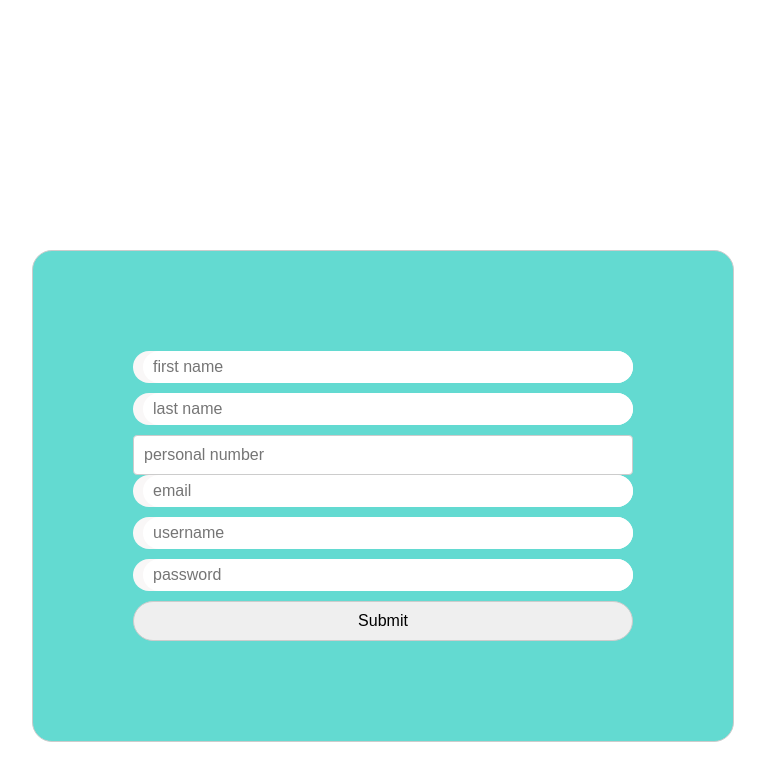
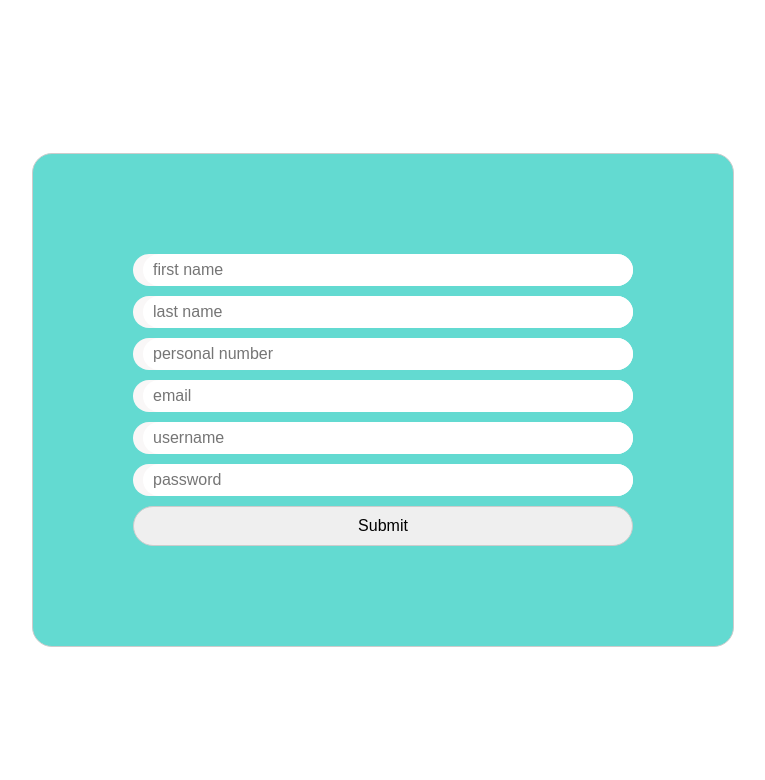
Before and after one commit to Sebbsoon/IV1201_client, a React (Create React App) app in the folder client/: page /signup in a window 1280 px wide. Shown: the top 780 px of the page, without its empty margins (257-1022 px from the left). Built offline with nearby package versions, Linux system fonts and the light colour scheme.

Commit message:
updated css and view

```diff
--- a/client/src/App.js
+++ b/client/src/App.js
@@ -8,6 +8,8 @@ import {
 import { LogInView } from './Views/loginView';
 import { SignUpView } from './Views/signUpView';
 import { HomeView } from './Views/home';
+import { Link } from 'react-router-dom';
+import '../src/Styling/first.css';
 
 /**
  *
@@ -16,7 +18,7 @@ import { HomeView } from './Views/home';
 
 function App() {
 	return (
-		<div>
+		<div className="start-div">
 			<Router>
 				<Routes>
 					<Route path="/login" element={<LogInView />} />
@@ -40,8 +42,11 @@ function RedirectButton() {
 
 	if (location.pathname === '/') {
 		return (
-			<button onClick={() => window.location.replace('/login')}>
-				Welcome to our tivoli! Click the button to get to the login page!
+			<button
+				className="first-button"
+				onClick={() => window.location.replace('/login')}
+			>
+				Welcome to our tivoli! Click me to get to the login page!
 			</button>
 		);
 	}
--- /dev/null
+++ b/client/src/Styling/first.css
@@ -0,0 +1,35 @@
+.first-button:hover {
+  background-color: white;
+  color: rgb(226, 213, 213);
+  transition: all 0.3s ease-in-out;
+}
+
+.first-button{
+	font-size: 2pc;
+	font-family: 'Franklin Gothic Medium', 'Arial Narrow', Arial, sans-serif;
+	width: 500px;
+  height: 200px;
+  box-shadow: 2px 2px 5px rgba(218, 207, 207, 0.3);
+	background-image: linear-gradient(to bottom, #b19d9d, #cbbaba);
+	border-radius: 5px;
+	text-shadow: 1px 1px 2px rgba(205, 194, 194, 0.5);
+	background-color: black;
+
+}
+.start-div {
+  display: flex;
+  align-items: center;
+  justify-content: center;
+  height: 100vh;
+	background-color: white;
+	width: 100vw;
+  height: 100vh;
+
+
+
+}
+.body-first{
+	margin: 0;
+  padding: 0;
+	background-color: white;
+}
--- a/client/src/Styling/style.css
+++ b/client/src/Styling/style.css
@@ -20,7 +20,7 @@ button{
 	font-family: sans-serif;
 }
 
-body{
+.body-login{
 	background-color: white;
 }
 h1{
--- a/client/src/Styling/styleSign.css
+++ b/client/src/Styling/styleSign.css
@@ -13,7 +13,7 @@
   background-color: white;
 }
 
-.first-div, .last-div, .email-div, .username-div, .password-div, .personID-div {
+.first-div, .last-div, .pnr-div, .email-div, .username-div, .password-div {
 	display: flex;
 	background-color: rgb(249, 247, 247);
 	height: 4vh;
@@ -22,7 +22,7 @@
 
 
 }
-.first-input, .last-input, .email-input, .user-input, .pass-input, .personID-input {
+.first-input, .last-input, .pnr-input, .email-input, .user-input, .pass-input {
 	width: 100%;
 	display: flex;
 	border:0px;
--- a/client/src/Styling/styleapp.css
+++ b/client/src/Styling/styleapp.css
@@ -6,6 +6,24 @@ label {
   display: block;
   margin-bottom: 5px;
 }
+html, body {
+  margin: 0;
+  padding: 0;
+}
+
+.application {
+  display: flex;
+  background-color: white;
+  width: 100%;
+  height: 100%;
+}
+
+.comp label {
+  padding-left: 30px;
+}
+
+
+
 
 input,
 textarea {
--- a/client/src/Views/applicantHome.js
+++ b/client/src/Views/applicantHome.js
@@ -1,8 +1,8 @@
 import React, { useState } from 'react';
 import '../Styling/styleapp.css';
 import axios from 'axios';
-const SERVER_URL = "https://iv1201-server.onrender.com"
-//const SERVER_URL = 'http://localhost:8000';
+//const SERVER_URL = "https://iv1201-server.onrender.com"
+const SERVER_URL = 'http://localhost:8000';
 
 /**
  *
@@ -105,7 +105,7 @@ export function ApplicantHome() {
 		return <div>Applicants only</div>;
 	} else {
 		return (
-			<div>
+			<div className="application">
 				<form onSubmit={onSubmit}>
 					{availabilityFields.map((field, index) => (
 						<div key={index} className="availability">
--- a/client/src/Views/loginView.js
+++ b/client/src/Views/loginView.js
@@ -1,8 +1,8 @@
 import React, { useState } from 'react';
 import '../Styling/style.css';
 import axios from 'axios';
-const SERVER_URL = "https://iv1201-server.onrender.com"
-//const SERVER_URL = 'http://localhost:8000';
+
+const SERVER_URL = 'http://localhost:8000';
 
 /**
  *
--- a/client/src/Views/recruiterHome.js
+++ b/client/src/Views/recruiterHome.js
@@ -1,7 +1,7 @@
 import axios from 'axios';
 import React, { useState } from 'react';
-const SERVER_URL = "https://iv1201-server.onrender.com"
-//const SERVER_URL = 'http://localhost:8000';
+//const SERVER_URL = "https://iv1201-server.onrender.com"
+const SERVER_URL = 'http://localhost:8000';
 
 /**
  *
--- a/client/src/Views/signUpView.js
+++ b/client/src/Views/signUpView.js
@@ -1,8 +1,8 @@
 import React, { useState } from 'react';
 import '../Styling/styleSign.css';
 import axios from 'axios';
-const SERVER_URL = "https://iv1201-server.onrender.com"
-//const SERVER_URL = 'http://localhost:8000';
+
+const SERVER_URL = 'http://localhost:8000';
 
 /**
  *
@@ -10,13 +10,39 @@ const SERVER_URL = "https://iv1201-server.onrender.com"
  * application form.
  */
 export function SignUpView() {
-	const [connErr, setConnErr] = useState(false);
+	const [errors, setErrors] = useState({});
+
 	async function onSubmit(e) {
 		e.preventDefault();
 
 		const formData = new FormData(e.target);
 		const { name, surname, pnr, email, username, password } =
 			Object.fromEntries(formData.entries());
+
+		const inputErrors = {};
+		if (!name) {
+			inputErrors.name = 'Please enter your first name';
+		}
+		if (!surname) {
+			inputErrors.surname = 'Please enter your last name';
+		}
+		if (!pnr) {
+			inputErrors.pnr = 'Please enter your personal number';
+		}
+		if (!email) {
+			inputErrors.email = 'Please enter your email';
+		}
+		if (!username) {
+			inputErrors.username = 'Please enter your username';
+		}
+		if (!password) {
+			inputErrors.password = 'Please enter your password';
+		}
+
+		if (Object.keys(inputErrors).length > 0) {
+			setErrors(inputErrors);
+			return;
+		}
 
 		try {
 			const response = await axios.post(SERVER_URL + '/person/signup', {
@@ -34,23 +60,26 @@ export function SignUpView() {
 			localStorage.setItem('role', role);
 			const person_id = response.data.success.person.person_id;
 			localStorage.setItem('person_id', person_id);
-			setConnErr(false)
+			setErrors({});
 			window.location.href = '/home?id=2';
 		} catch (error) {
 			console.error(error);
-			setConnErr(true)
+			setErrors({ connectionError: 'Connection error' });
 		}
 	}
+
 	return (
 		<div className="flex-div">
-			<form className="signUpForm" onSubmit={(e) => onSubmit(e)}>
+			<form className="signUpForm" onSubmit={(e) => onSubmit(e)} noValidate>
 				<div class="first-div">
 					<input
 						class="first-input"
 						type="text"
 						name="name"
 						placeholder="first name"
+						required
 					/>
+					{errors.name && <div className="error">{errors.name}</div>}
 				</div>
 				<div class="last-div">
 					<input
@@ -58,7 +87,9 @@ export function SignUpView() {
 						type="text"
 						name="surname"
 						placeholder="last name"
+						required
 					/>
+					{errors.surname && <div className="error">{errors.surname}</div>}
 				</div>
 				<div class="pnr-div">
 					<input
@@ -66,7 +97,9 @@ export function SignUpView() {
 						type="text"
 						name="pnr"
 						placeholder="personal number"
+						required
 					/>
+					{errors.pnr && <div className="error">{errors.pnr}</div>}
 				</div>
 				<div class="email-div">
 					<input
@@ -74,7 +107,9 @@ export function SignUpView() {
 						type="email"
 						name="email"
 						placeholder="email"
+						required
 					/>
+					{errors.email && <div className="error">{errors.email}</div>}
 				</div>
 				<div class="username-div">
 					<input
@@ -82,7 +117,9 @@ export function SignUpView() {
 						type="text"
 						name="username"
 						placeholder="username"
+						required
 					/>
+					{errors.username && <div className="error">{errors.username}</div>}
 				</div>
 				<div class="password-div">
 					<input
@@ -90,16 +127,17 @@ export function SignUpView() {
 						type="text"
 						name="password"
 						placeholder="password"
+						required
 					/>
+					{errors.password && <div className="error">{errors.password}</div>}
 				</div>
-				<div>
-					{connErr && <div>Connection error</div>}
-				</div>
+				{errors.connectionError && (
+					<div className="error">{errors.connectionError}</div>
+				)}
 				<div class="submit-div">
 					<input className="submit-input" type="submit" value="Submit" />
 				</div>
 			</form>
-
 		</div>
 	);
 }
```
Also changed, not shown: 1 other file (tests, documents, lock files or other folders).
